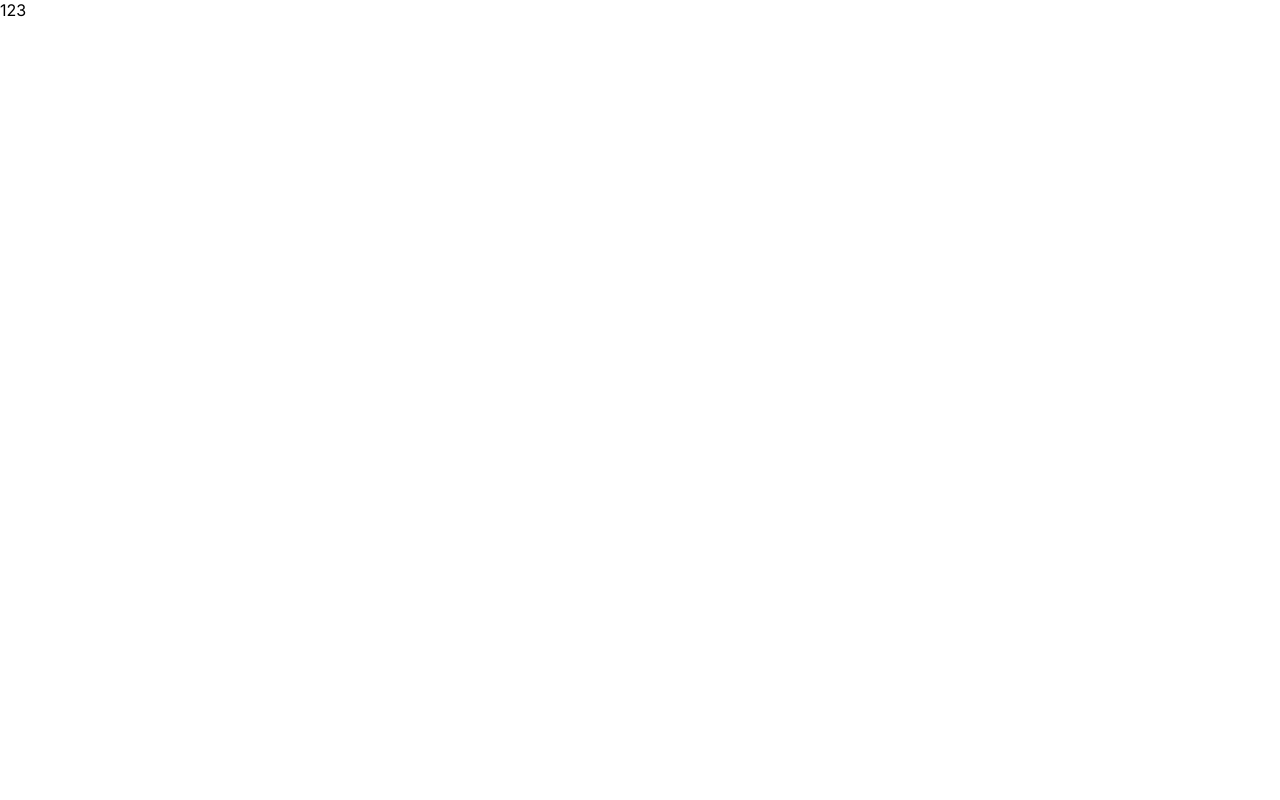
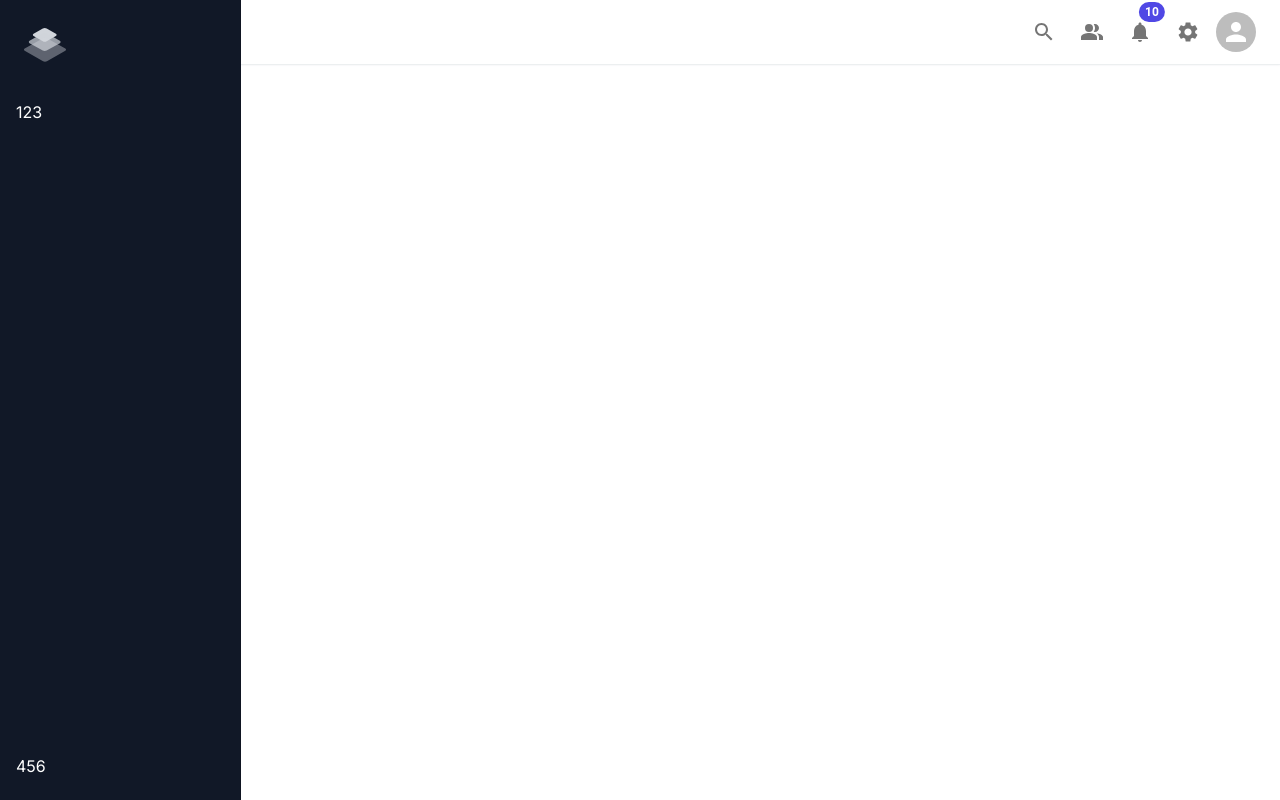
Before and after one commit to enemyXXX/xendit-frontend-coding-test, a React (Create React App) app: page /home in a window 1280 px wide. Built offline with nearby package versions, Linux system fonts and the light colour scheme.

Commit message:
Dev: configure first version of side and top nav bars

```diff
--- /dev/null
+++ b/src/App.module.css
@@ -0,0 +1,3 @@
+.root {
+    display: flex;
+}
--- a/src/App.tsx
+++ b/src/App.tsx
@@ -1,18 +1,23 @@
 import React from 'react';
 import { BrowserRouter, Navigate, Route, Routes } from 'react-router-dom';
 import { ROUTES } from './shared/enums/routes';
+import Sidebar from './global/components/sidebar/Sidebar';
+import styles from './App.module.css';
+import TopBar from './global/components/topbar/Topbar';
 
 const App: React.FC = () => {
   return (
-    <>
+    <div className={styles.root}>
       <BrowserRouter>
+        <TopBar />
+        <Sidebar />
         <Routes>
           <Route path={ROUTES.DEFAULT} element={<Navigate replace to={ROUTES.HOME} />} />
           <Route path={ROUTES.HOME} element={<>123</>} />
           <Route path={ROUTES.ANY} element={<Navigate replace to={ROUTES.HOME} />} />
         </Routes>
       </BrowserRouter>
-    </>
+    </div>
   );
 };
 
--- /dev/null
+++ b/src/global/components/sidebar/Sidebar.module.css
@@ -0,0 +1,32 @@
+.wrapper {
+
+}
+
+.wrapper .root {
+    background: #111827;
+    color: white;
+    width: var(--sidebar-width);
+    display: flex;
+    flex-direction: column;
+
+}
+
+.logoContainer {
+    margin: 1.5rem;
+}
+
+.contentWrapper {
+    display: flex;
+    flex: 1;
+    flex-direction: column;
+    justify-content: space-between;
+    padding: .5rem 1rem 1.5rem;
+}
+
+.menuContainer {
+
+}
+
+.needHelpContainer {
+
+}
--- /dev/null
+++ b/src/global/components/sidebar/Sidebar.tsx
@@ -0,0 +1,29 @@
+import React from 'react';
+import { Drawer } from '@mui/material';
+import styles from './Sidebar.module.css';
+import Logo from '../../../shared/assets/Logo';
+
+interface SideBarProps {}
+
+const Sidebar: React.FC<SideBarProps> = ({}) => {
+  return (
+    <Drawer
+      classes={{
+        root: styles.wrapper,
+        paper: styles.root,
+      }}
+      variant="permanent"
+      anchor="left"
+    >
+      <div className={styles.logoContainer}>
+        <Logo />
+      </div>
+      <div className={styles.contentWrapper}>
+        <div className={styles.menuContainer}>123</div>
+        <div className={styles.needHelpContainer}>456</div>
+      </div>
+    </Drawer>
+  );
+};
+
+export default Sidebar;
--- /dev/null
+++ b/src/global/components/topbar/Topbar.module.css
@@ -0,0 +1,13 @@
+.wrapper {
+
+}
+
+.wrapper.root {
+    background: white;
+    box-shadow: 0 1px 1px rgba(100, 116, 139, 0.06), 0 1px 2px rgba(100, 116, 139, 0.1);
+    padding: .75rem 1.5rem;
+    display: flex;
+    justify-content: flex-end;
+    flex-direction: row;
+    column-gap: 0.5rem;
+}
--- /dev/null
+++ b/src/global/components/topbar/Topbar.tsx
@@ -0,0 +1,41 @@
+import React from 'react';
+import { AppBar, IconButton } from '@mui/material';
+import styles from './Topbar.module.css';
+import AvatarItem from '../../../shared/components/avatar/AvatarItem';
+import SettingsIcon from '@mui/icons-material/Settings';
+import NotificationsIcon from '@mui/icons-material/Notifications';
+import PeopleAltIcon from '@mui/icons-material/PeopleAlt';
+import SearchIcon from '@mui/icons-material/Search';
+import BadgeItem from '../../../shared/components/badge/Badge';
+
+interface TopBarProps {}
+
+const TopBar: React.FC<TopBarProps> = ({}) => {
+  return (
+    <AppBar
+      classes={{
+        root: styles.root,
+      }}
+      className={styles.wrapper}
+      position={'fixed'}
+    >
+      <IconButton color="default" aria-label="search">
+        <SearchIcon />
+      </IconButton>
+      <IconButton color="default" aria-label="users">
+        <PeopleAltIcon />
+      </IconButton>
+      <BadgeItem color={'primary'} content={10}>
+        <IconButton color="default" aria-label="notifications">
+          <NotificationsIcon />
+        </IconButton>
+      </BadgeItem>
+      <IconButton color="default" aria-label="settings">
+        <SettingsIcon />
+      </IconButton>
+      <AvatarItem variant={'circular'} />
+    </AppBar>
+  );
+};
+
+export default TopBar;
--- a/src/index.css
+++ b/src/index.css
@@ -22,4 +22,6 @@ body {
   --button-small-padding: 6px 16px;
   --button-medium-padding: 8px 20px;
   --button-large-padding: 11px 24px;
+
+  --sidebar-width: 240px;
 }
--- /dev/null
+++ b/src/shared/assets/Logo.tsx
@@ -0,0 +1,22 @@
+import React from 'react';
+
+const Logo: React.FC = () => (
+  <svg width="42" height="42" viewBox="0 0 42 42" fill="none" xmlns="http://www.w3.org/2000/svg">
+    <path
+      d="M22.6744 4.50247L31.9038 9.66459C32.117 9.78381 32.2944 9.95738 32.4178 10.1674C32.5413 10.3775 32.6064 10.6164 32.6064 10.8597C32.6064 11.1031 32.5413 11.342 32.4178 11.5521C32.2944 11.7621 32.117 11.9357 31.9038 12.0549L22.6745 17.2172C22.0854 17.5467 21.4212 17.7198 20.7456 17.7198C20.0698 17.7198 19.4056 17.5467 18.8166 17.2172L9.5873 12.0549C9.37415 11.9357 9.1967 11.7621 9.0732 11.5521C8.94971 11.342 8.8846 11.1031 8.8846 10.8597C8.8846 10.6164 8.94971 10.3775 9.0732 10.1674C9.1967 9.95738 9.37415 9.78381 9.5873 9.66459L18.8166 4.50247C19.4056 4.17301 20.0698 4 20.7456 4C21.4212 4 22.0854 4.17301 22.6744 4.50247Z"
+      fill="#D1D5DB"
+    />
+    <path
+      opacity="0.7"
+      d="M22.6244 9.34853L35.8422 16.7415C36.0554 16.8607 36.2328 17.0343 36.3563 17.2443C36.4798 17.4544 36.5449 17.6933 36.5449 17.9366C36.5449 18.18 36.4798 18.419 36.3563 18.629C36.2328 18.8391 36.0554 19.0126 35.8422 19.1319L22.6244 26.5248C22.0355 26.8541 21.3712 27.0272 20.6956 27.0272C20.0199 27.0272 19.3557 26.8541 18.7667 26.5248L5.54893 19.1319C5.33578 19.0126 5.15833 18.8391 5.03483 18.629C4.91133 18.419 4.84623 18.18 4.84623 17.9366C4.84623 17.6933 4.91133 17.4544 5.03483 17.2443C5.15833 17.0343 5.33578 16.8607 5.54893 16.7415L18.7667 9.34853C19.3557 9.01916 20.0199 8.84615 20.6956 8.84615C21.3712 8.84615 22.0355 9.01916 22.6244 9.34853Z"
+      fill="#D1D5DB"
+    />
+    <path
+      opacity="0.4"
+      d="M22.9257 14.1939L41.2984 24.4703C41.5113 24.5894 41.6884 24.7626 41.8117 24.9724C41.935 25.182 42 25.4206 42 25.6636C42 25.9065 41.935 26.1451 41.8117 26.3548C41.6884 26.5645 41.5113 26.7378 41.2984 26.8568L22.9257 37.1329C22.3377 37.4618 21.6745 37.6346 21 37.6346C20.3254 37.6346 19.6623 37.4618 19.0743 37.1329L0.701542 26.8568C0.488743 26.7378 0.311581 26.5645 0.188286 26.3548C0.0649948 26.1451 0 25.9065 0 25.6636C0 25.4206 0.0649948 25.182 0.188286 24.9724C0.311581 24.7626 0.488743 24.5894 0.701542 24.4703L19.0743 14.1939C19.6623 13.8651 20.3254 13.6923 21 13.6923C21.6745 13.6923 22.3377 13.8651 22.9257 14.1939Z"
+      fill="#D1D5DB"
+    />
+  </svg>
+);
+
+export default Logo;
--- a/src/shared/components/badge/Badge.module.css
+++ b/src/shared/components/badge/Badge.module.css
@@ -1,23 +1,25 @@
 .root {
-
+    display: flex;
+    align-items: center;
 }
 
-.badge {
+.root .badge {
+    font-weight: 600;
+    right: .5rem;
+}
+
+.root .dot {
     font-weight: 600;
 }
 
-.dot {
-    font-weight: 600;
-}
-
-.primary {
+.root .primary {
    background: var(--primary-color);
 }
 
-.secondary {
+.root .secondary {
     background: var(--secondary-color);
 }
 
-.error {
+.root .error {
     background: var(--error-color);
 }
```
